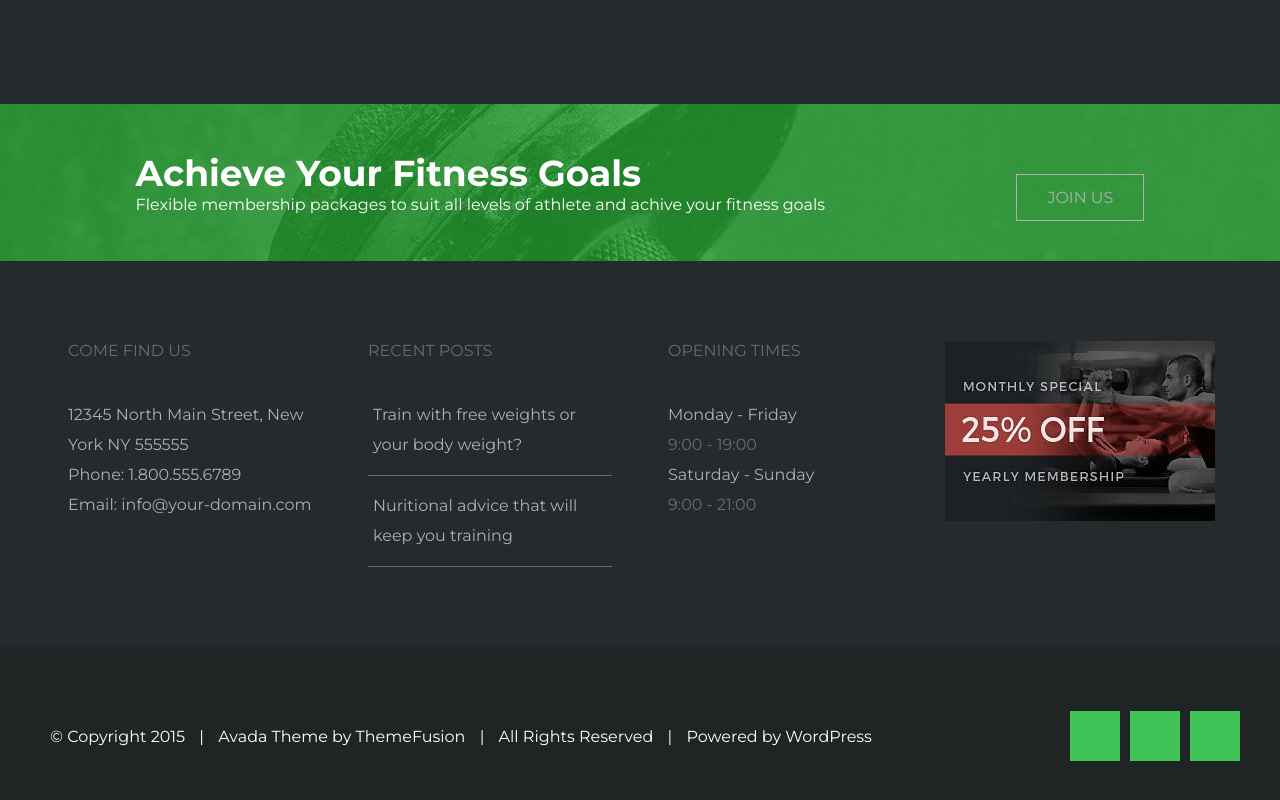
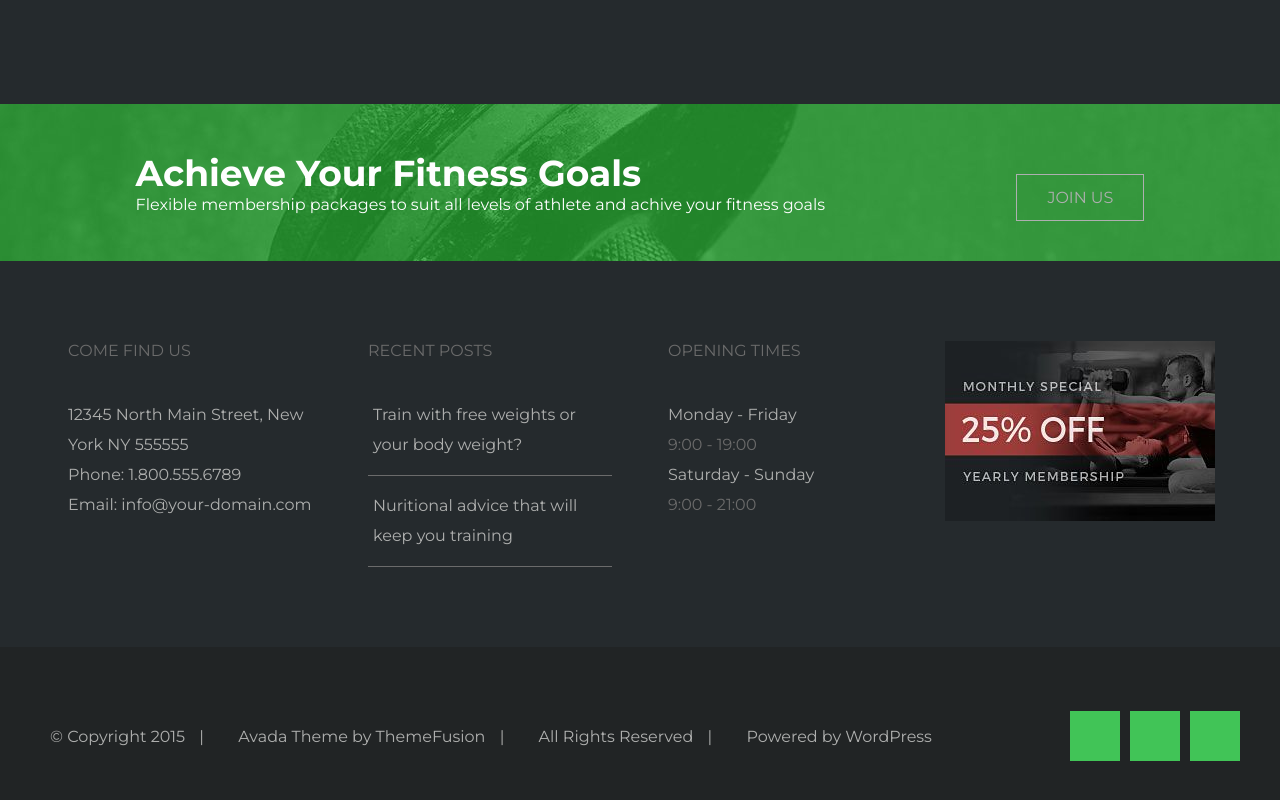
Before and after one commit to pizzi9523/proj-html-vuejs, a Vue app: page / in a window 1280 px wide. Shown: the part 7748-8548 px from the top of the page. Built offline with nearby package versions, Linux system fonts and the light colour scheme; the HTML template or start-up script is replaced by a standard one.

Commit message:
fix footer with props

```diff
--- a/src/App.vue
+++ b/src/App.vue
@@ -2,7 +2,11 @@
   <div id="app">
     <SiteHeader :navMenu="navMenuOptions" />
     <SiteMain />
-    <SiteFooter />
+    <SiteFooter
+      :info="gym_info"
+      :openingTimes="gym_openingTimes"
+      :copyrightText="copyright"
+    />
   </div>
 </template>
 
@@ -23,6 +27,32 @@ export default {
         "Testimonials",
         "Blog",
       ],
+
+      gym_info: [
+        {
+          address: "12345 North Main Street, New York NY 555555",
+          phone: "1.800.555.6789",
+          email: "info@your-domain.com",
+        },
+      ],
+
+      gym_openingTimes: [
+        {
+          weekday: "Monday - Friday",
+          timeTable: "9:00 - 19:00",
+        },
+        {
+          weekday: "Saturday - Sunday",
+          timeTable: "9:00 - 21:00",
+        },
+      ],
+
+      copyright: [
+        "© Copyright 2015",
+        "Avada Theme by ThemeFusion",
+        "All Rights Reserved",
+        "Powered by WordPress",
+      ],
     };
   },
   components: {
--- a/src/components/SiteFooter.vue
+++ b/src/components/SiteFooter.vue
@@ -49,10 +49,10 @@
       <div class="container">
         <div class="row bottom_row_footer">
           <div class="copyright">
-            <span>© Copyright 2015</span> |
-            <span>Avada Theme by ThemeFusion </span>|
-            <span>All Rights Reserved</span> |
-            <span>Powered by WordPress</span>
+            <span v-for="(text, index) in copyrightText" :key="text">
+              {{ text }}
+              <span v-if="index != copyrightText.length - 1">|</span>
+            </span>
           </div>
           <div class="socials">
             <div class="social_icon">
@@ -73,27 +73,13 @@
 
 <script>
 export default {
+  props: {
+    info: Array,
+    openingTimes: Array,
+    copyrightText: Array,
+  },
   data() {
-    return {
-      info: [
-        {
-          address: "12345 North Main Street, New York NY 555555",
-          phone: "1.800.555.6789",
-          email: "info@your-domain.com",
-        },
-      ],
-
-      openingTimes: [
-        {
-          weekday: "Monday - Friday",
-          timeTable: "9:00 - 19:00",
-        },
-        {
-          weekday: "Saturday - Sunday",
-          timeTable: "9:00 - 21:00",
-        },
-      ],
-    };
+    return {};
   },
 };
 </script>
@@ -157,6 +143,8 @@ export default {
     align-items: center;
     .copyright {
       padding: 80px 0;
+      color: $secondary-text-color;
+
       span {
         margin: 0 10px;
       }
```
